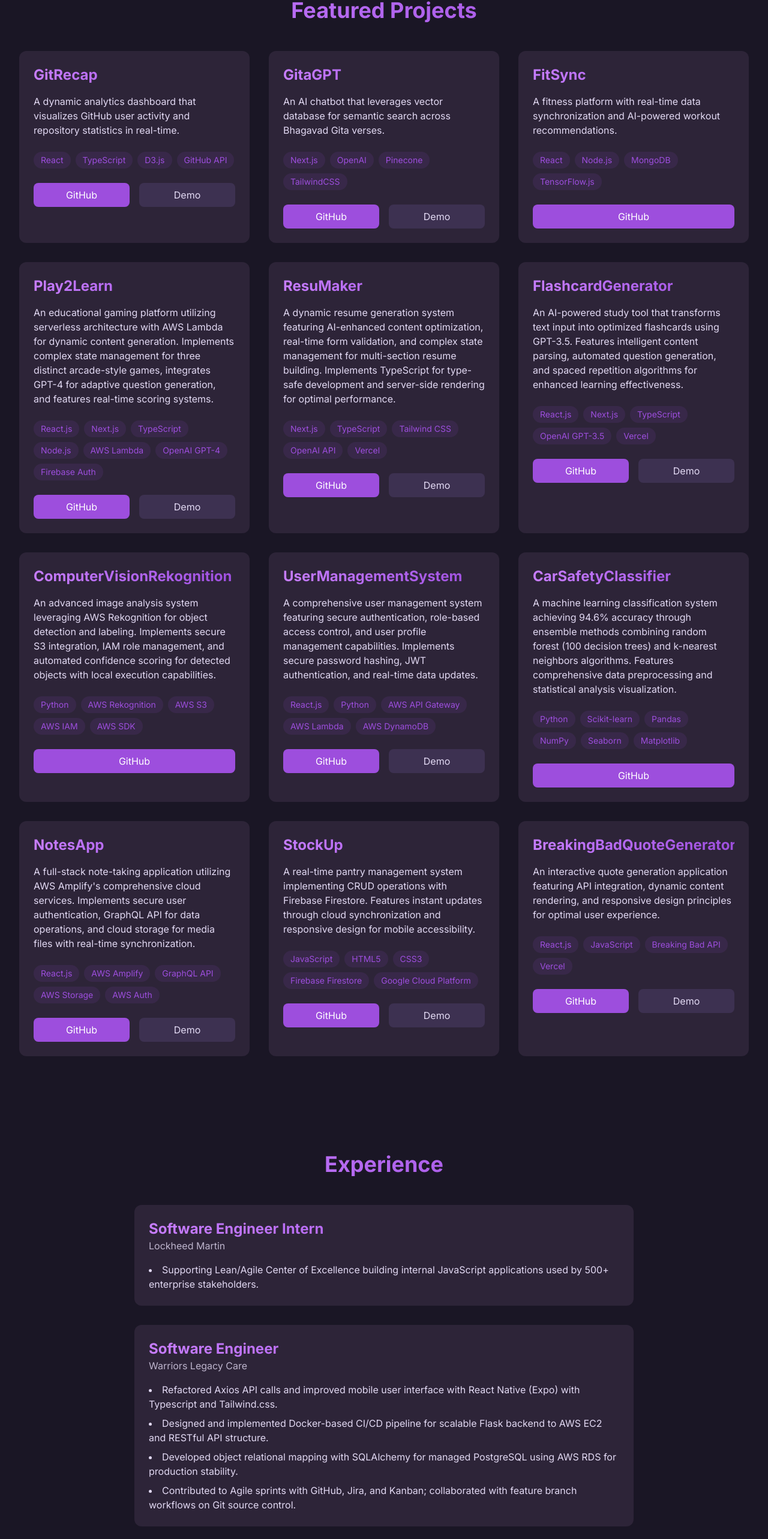
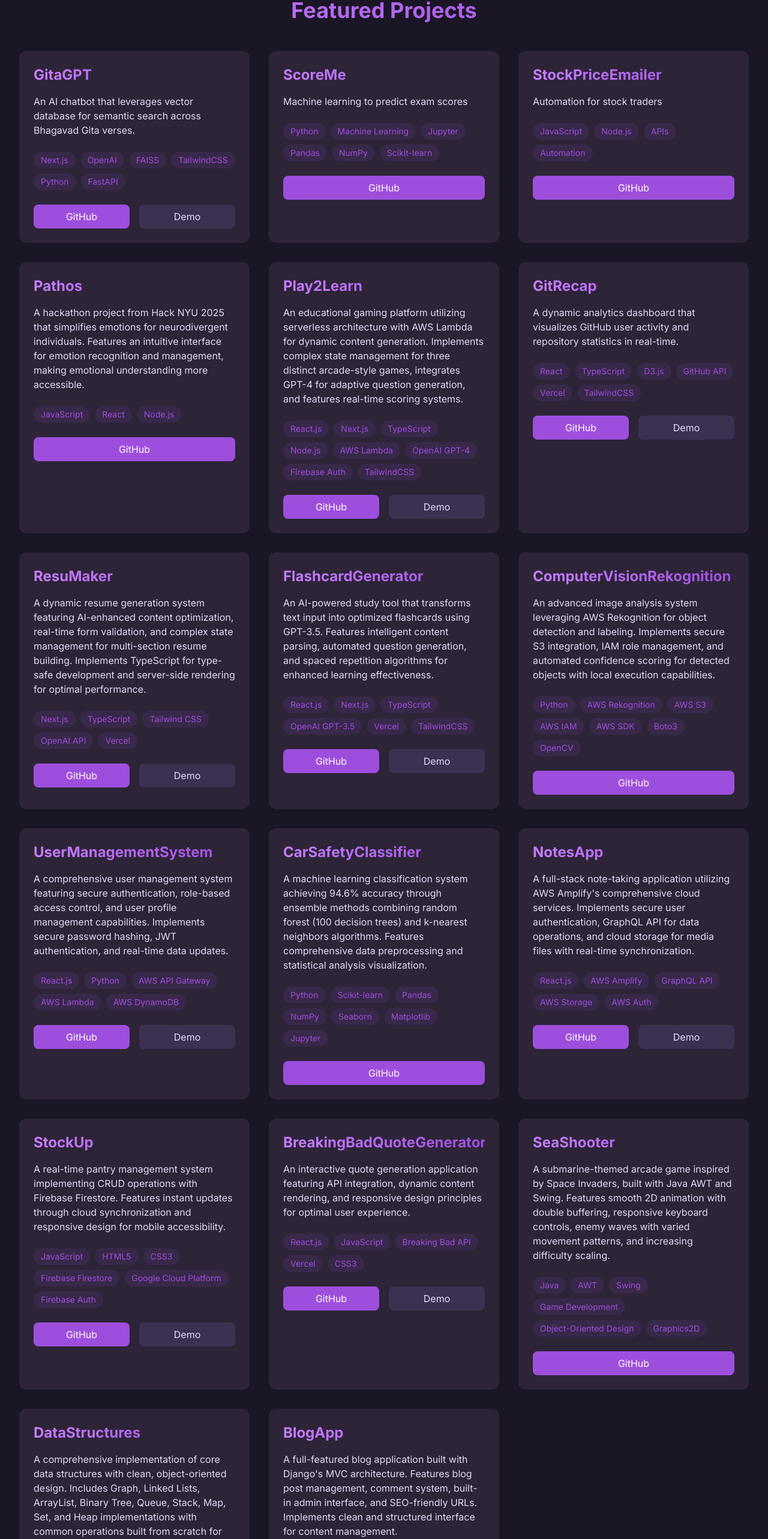
Before and after one commit to aprameyak/Portfolio, a Next.js app: page / in a window 1280 px wide. Shown: the part 1183-3749 px from the top of the page at 60% size. Built offline with nearby package versions, Linux system fonts and the light colour scheme.

Commit message:
Fixed projects

```diff
--- a/app/components/Projects.tsx
+++ b/app/components/Projects.tsx
@@ -12,31 +12,43 @@ interface Project {
 
 const projects: Project[] = [
   {
-    title: "GitRecap",
-    description: "A dynamic analytics dashboard that visualizes GitHub user activity and repository statistics in real-time.",
-    githubLink: "https://github.com/aprameyak/GitRecap",
-    demoLink: "https://gitrecap.vercel.app",
-    techStack: ["React", "TypeScript", "D3.js", "GitHub API"]
-  },
-  {
     title: "GitaGPT",
     description: "An AI chatbot that leverages vector database for semantic search across Bhagavad Gita verses.",
     githubLink: "https://github.com/aprameyak/GitaGPT",
     demoLink: "https://gitagpt.vercel.app",
-    techStack: ["Next.js", "OpenAI", "Pinecone", "TailwindCSS"]
+    techStack: ["Next.js", "OpenAI", "FAISS", "TailwindCSS", "Python", "FastAPI"]
   },
   {
-    title: "FitSync",
-    description: "A fitness platform with real-time data synchronization and AI-powered workout recommendations.",
-    githubLink: "https://github.com/aprameyak/FitSync",
-    techStack: ["React", "Node.js", "MongoDB", "TensorFlow.js"]
+    title: "ScoreMe",
+    description: "Machine learning to predict exam scores",
+    githubLink: "https://github.com/aprameyak/ScoreMe",
+    techStack: ["Python", "Machine Learning", "Jupyter", "Pandas", "NumPy", "Scikit-learn"]
+  },
+  {
+    title: "StockPriceEmailer",
+    description: "Automation for stock traders",
+    githubLink: "https://github.com/aprameyak/StockPriceEmailer",
+    techStack: ["JavaScript", "Node.js", "APIs", "Automation"]
+  },
+  {
+    title: "Pathos",
+    description: "A hackathon project from Hack NYU 2025 that simplifies emotions for neurodivergent individuals. Features an intuitive interface for emotion recognition and management, making emotional understanding more accessible.",
+    githubLink: "https://github.com/aprameyak/Pathos",
+    techStack: ["JavaScript", "React", "Node.js"]
   },
   {
     title: "Play2Learn",
     description: "An educational gaming platform utilizing serverless architecture with AWS Lambda for dynamic content generation. Implements complex state management for three distinct arcade-style games, integrates GPT-4 for adaptive question generation, and features real-time scoring systems.",
     githubLink: "https://github.com/aprameyak/Play2Learn",
     demoLink: "https://play2learn-ten.vercel.app/",
-    techStack: ["React.js", "Next.js", "TypeScript", "Node.js", "AWS Lambda", "OpenAI GPT-4", "Firebase Auth"]
+    techStack: ["React.js", "Next.js", "TypeScript", "Node.js", "AWS Lambda", "OpenAI GPT-4", "Firebase Auth", "TailwindCSS"]
+  },
+  {
+    title: "GitRecap",
+    description: "A dynamic analytics dashboard that visualizes GitHub user activity and repository statistics in real-time.",
+    githubLink: "https://github.com/aprameyak/GitRecap",
+    demoLink: "https://gitrecap.vercel.app",
+    techStack: ["React", "TypeScript", "D3.js", "GitHub API", "Vercel", "TailwindCSS"]
   },
   {
     title: "ResuMaker",
@@ -50,13 +62,13 @@ const projects: Project[] = [
     description: "An AI-powered study tool that transforms text input into optimized flashcards using GPT-3.5. Features intelligent content parsing, automated question generation, and spaced repetition algorithms for enhanced learning effectiveness.",
     githubLink: "https://github.com/aprameyak/FlashcardGenerator",
     demoLink: "https://flashcards-dusky-nine.vercel.app/",
-    techStack: ["React.js", "Next.js", "TypeScript", "OpenAI GPT-3.5", "Vercel"]
+    techStack: ["React.js", "Next.js", "TypeScript", "OpenAI GPT-3.5", "Vercel", "TailwindCSS"]
   },
   {
     title: "ComputerVisionRekognition",
     description: "An advanced image analysis system leveraging AWS Rekognition for object detection and labeling. Implements secure S3 integration, IAM role management, and automated confidence scoring for detected objects with local execution capabilities.",
     githubLink: "https://github.com/aprameyak/ComputerVisionRekognition",
-    techStack: ["Python", "AWS Rekognition", "AWS S3", "AWS IAM", "AWS SDK"]
+    techStack: ["Python", "AWS Rekognition", "AWS S3", "AWS IAM", "AWS SDK", "Boto3", "OpenCV"]
   },
   {
     title: "UserManagementSystem",
@@ -69,7 +81,7 @@ const projects: Project[] = [
     title: "CarSafetyClassifier",
     description: "A machine learning classification system achieving 94.6% accuracy through ensemble methods combining random forest (100 decision trees) and k-nearest neighbors algorithms. Features comprehensive data preprocessing and statistical analysis visualization.",
     githubLink: "https://github.com/aprameyak/CarSafetyClassifier",
-    techStack: ["Python", "Scikit-learn", "Pandas", "NumPy", "Seaborn", "Matplotlib"]
+    techStack: ["Python", "Scikit-learn", "Pandas", "NumPy", "Seaborn", "Matplotlib", "Jupyter"]
   },
   {
     title: "NotesApp",
@@ -83,14 +95,32 @@ const projects: Project[] = [
     description: "A real-time pantry management system implementing CRUD operations with Firebase Firestore. Features instant updates through cloud synchronization and responsive design for mobile accessibility.",
     githubLink: "https://github.com/aprameyak/StockUp",
     demoLink: "https://pantryapp-iota.vercel.app/",
-    techStack: ["JavaScript", "HTML5", "CSS3", "Firebase Firestore", "Google Cloud Platform"]
+    techStack: ["JavaScript", "HTML5", "CSS3", "Firebase Firestore", "Google Cloud Platform", "Firebase Auth"]
   },
   {
     title: "BreakingBadQuoteGenerator",
     description: "An interactive quote generation application featuring API integration, dynamic content rendering, and responsive design principles for optimal user experience.",
     githubLink: "https://github.com/aprameyak/BreakingBadQuoteGenerator",
     demoLink: "https://breakingbadquotes-puce.vercel.app/",
-    techStack: ["React.js", "JavaScript", "Breaking Bad API", "Vercel"]
+    techStack: ["React.js", "JavaScript", "Breaking Bad API", "Vercel", "CSS3"]
+  },
+  {
+    title: "SeaShooter",
+    description: "A submarine-themed arcade game inspired by Space Invaders, built with Java AWT and Swing. Features smooth 2D animation with double buffering, responsive keyboard controls, enemy waves with varied movement patterns, and increasing difficulty scaling.",
+    githubLink: "https://github.com/aprameyak/SeaShooter",
+    techStack: ["Java", "AWT", "Swing", "Game Development", "Object-Oriented Design", "Graphics2D"]
+  },
+  {
+    title: "DataStructures",
+    description: "A comprehensive implementation of core data structures with clean, object-oriented design. Includes Graph, Linked Lists, ArrayList, Binary Tree, Queue, Stack, Map, Set, and Heap implementations with common operations built from scratch for educational clarity.",
+    githubLink: "https://github.com/aprameyak/DataStructures",
+    techStack: ["Java", "Data Structures", "Object-Oriented Design", "Algorithms", "JUnit Testing"]
+  },
+  {
+    title: "BlogApp",
+    description: "A full-featured blog application built with Django's MVC architecture. Features blog post management, comment system, built-in admin interface, and SEO-friendly URLs. Implements clean and structured interface for content management.",
+    githubLink: "https://github.com/aprameyak/BlogApp",
+    techStack: ["Python", "Django", "MVC Architecture", "HTML", "CSS", "SQLite", "Django Templates"]
   }
 ];
 
```
